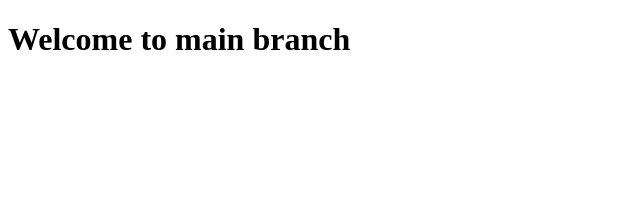
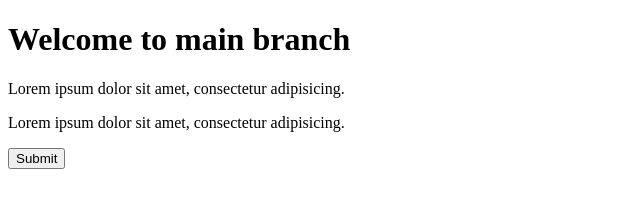
Before and after one commit to ernestisibor9/myBook, a plain HTML site: page index3.html in a window 1280 px wide. Shown: the whole page, without its empty margins (0-640 px from the left). Drawn offline with Linux system fonts and the light colour scheme.

Commit message:
Modified index3.html

```diff
--- a/index3.html
+++ b/index3.html
@@ -8,5 +8,8 @@
 </head>
 <body>
     <h1>Welcome to main branch</h1>
+    <p>Lorem ipsum dolor sit amet, consectetur adipisicing.</p>
+    <p>Lorem ipsum dolor sit amet, consectetur adipisicing.</p>
+    <button>Submit</button>
 </body>
 </html>
```
